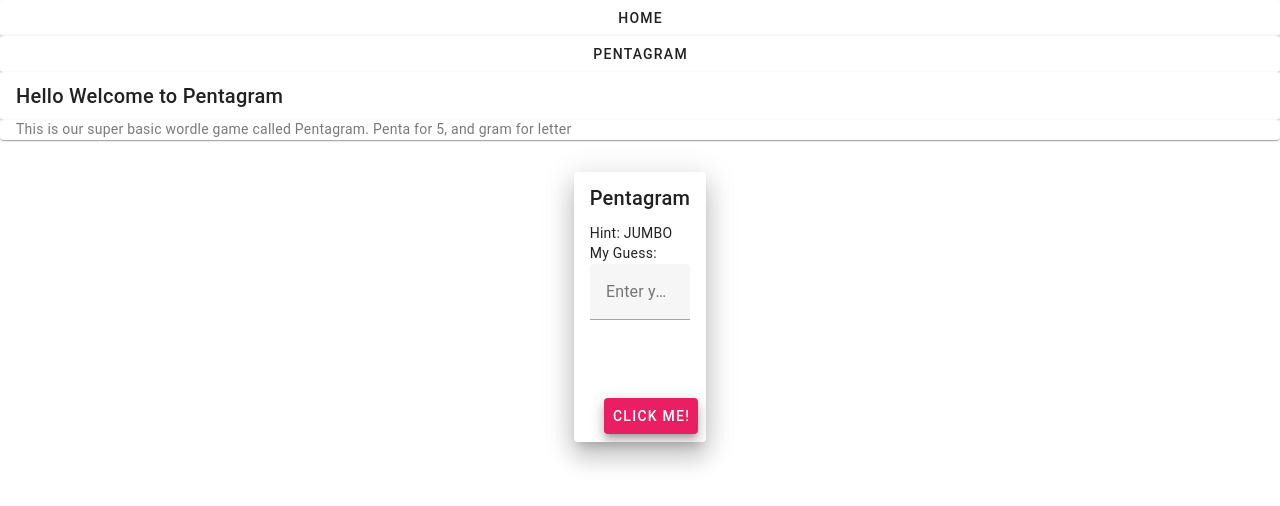
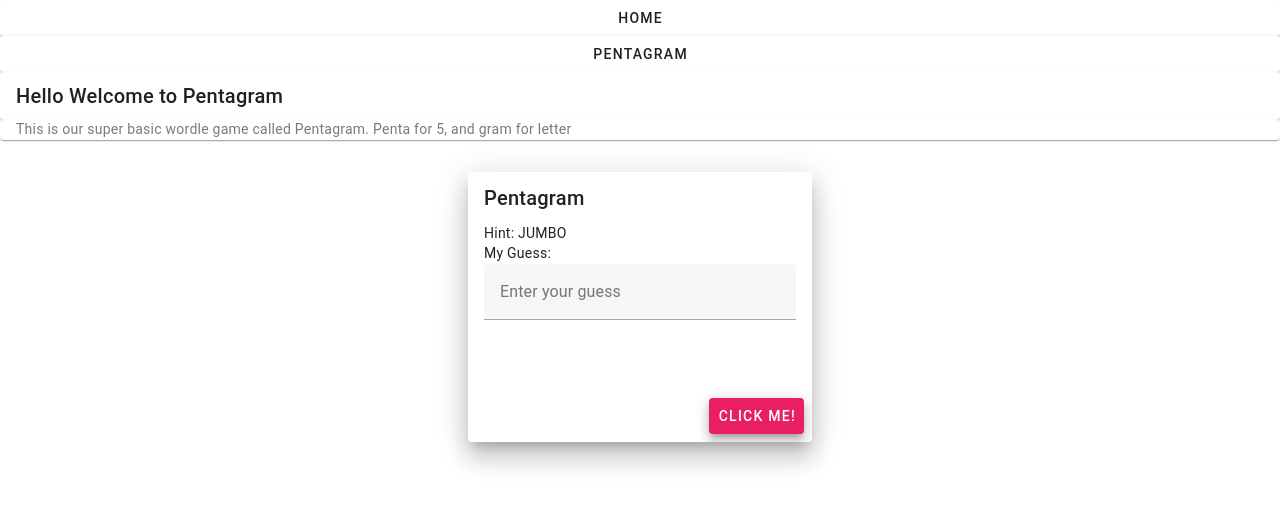
Before and after one commit to IntelliTect-Samples/EWU-CSCD379-2024-Spring, a Nuxt app in the folder wordle-web/: page /game in a window 1280 px wide. Shown: the top 506 px of the page. Built offline with nearby package versions, Linux system fonts and the light colour scheme.

Commit message:
Make guess box wider

```diff
--- a/wordle-web/pages/game.vue
+++ b/wordle-web/pages/game.vue
@@ -5,7 +5,7 @@
     <v-card>
         <v-card-subtitle> This is our super basic wordle game called Pentagram. Penta for 5, and gram for letter</v-card-subtitle>
     </v-card>
-    <v-card class="mx-auto my-8" elevation="16" max-width="344">
+    <v-card class="mx-auto my-8" elevation="16" min-width="344">
         <v-card-item>
           <v-card-title> Pentagram </v-card-title>
         </v-card-item>
```
